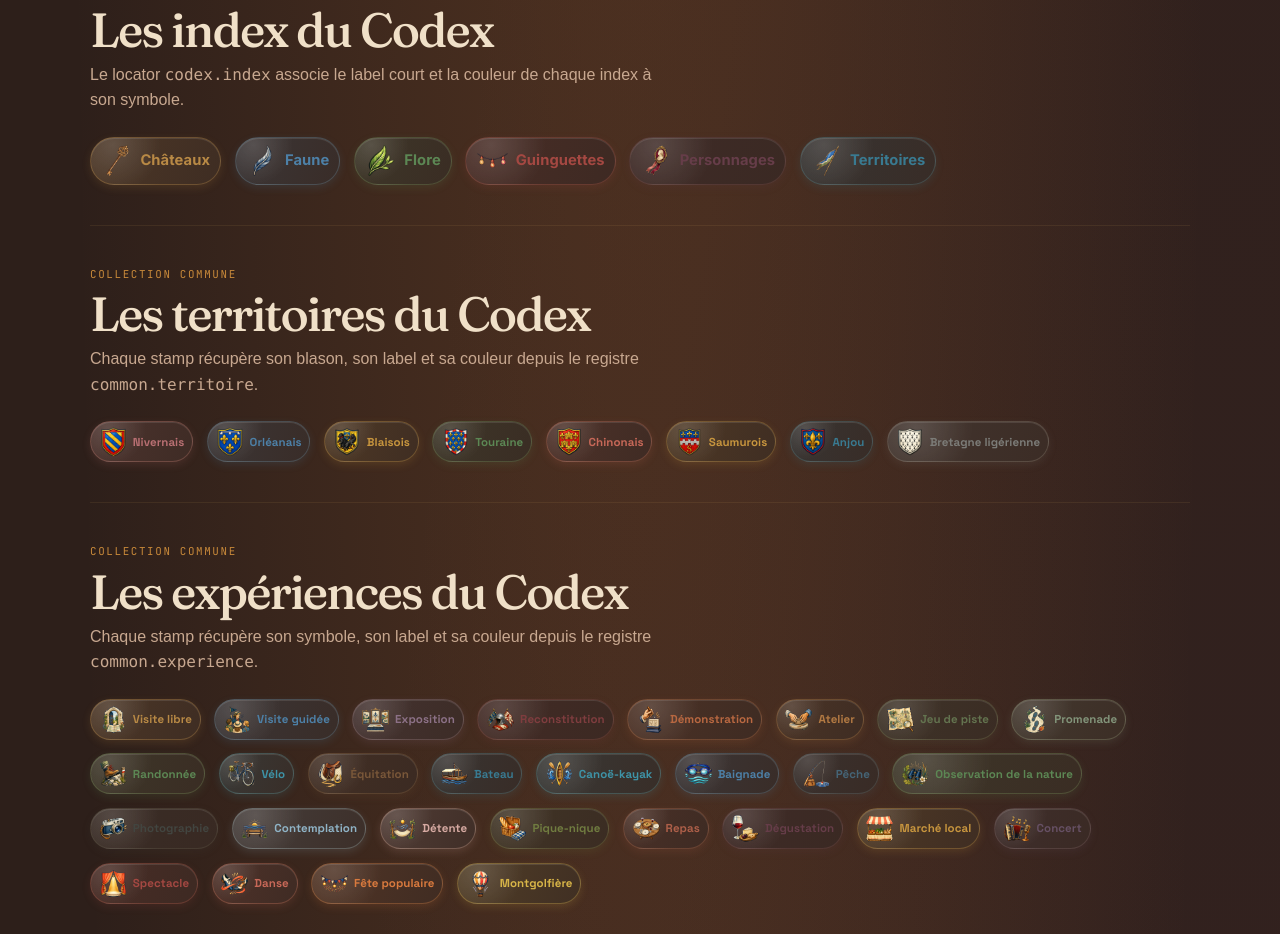
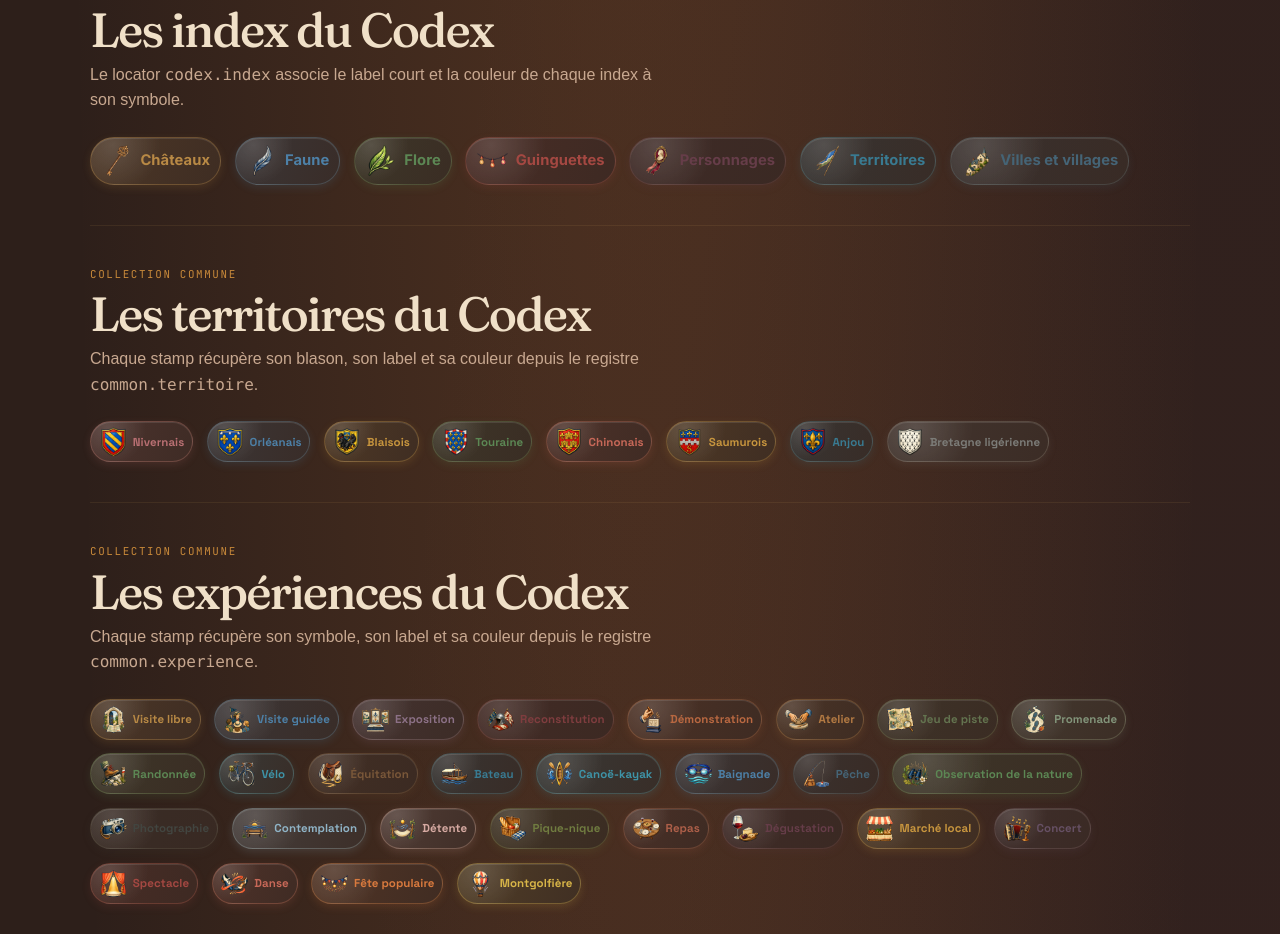
Before and after one commit to iamjulienjulien/loireridezen-codex, a Next.js app: page /atelier/components/lrz-stamp in a window 1280 px wide. Shown: the part 2720-3654 px from the top of the page. Built offline with nearby package versions, Linux system fonts and the light colour scheme.

Commit message:
[LRZ-CODEX] 🎨 villes-villages > add illustrated index identity > 🤠 Julien

```diff
--- a/src/registry/Meta/codex-index.ts
+++ b/src/registry/Meta/codex-index.ts
@@ -30,6 +30,10 @@ export const CODEX_INDEX_REGISTRY = defineCollectionMetaRegistry({
         label: "Territoires",
         color: "bleu-loire",
     },
+    "villes-villages": {
+        label: "Villes et villages",
+        color: "bleu-ardoise",
+    },
 });
 
 export type CodexIndex = keyof typeof CODEX_INDEX_REGISTRY;
--- a/src/registry/symbols.ts
+++ b/src/registry/symbols.ts
@@ -53,6 +53,7 @@ export const LRZ_CODEX_INDEX_SYMBOLS = {
     guinguettes: "/symbols/codex/index/guinguettes.png",
     personnages: "/symbols/codex/index/personnages.png",
     territoires: "/symbols/codex/index/territoires.png",
+    "villes-villages": "/symbols/codex/index/villes-villages.png",
 } as const satisfies Record<CodexIndex, string>;
 
 export type LRZCodexIndexSymbolSlug = keyof typeof LRZ_CODEX_INDEX_SYMBOLS;
```
Also changed, not shown: public/symbols/codex/index/villes-villages.png (added), 1 other file (tests, documents, lock files or other folders).
